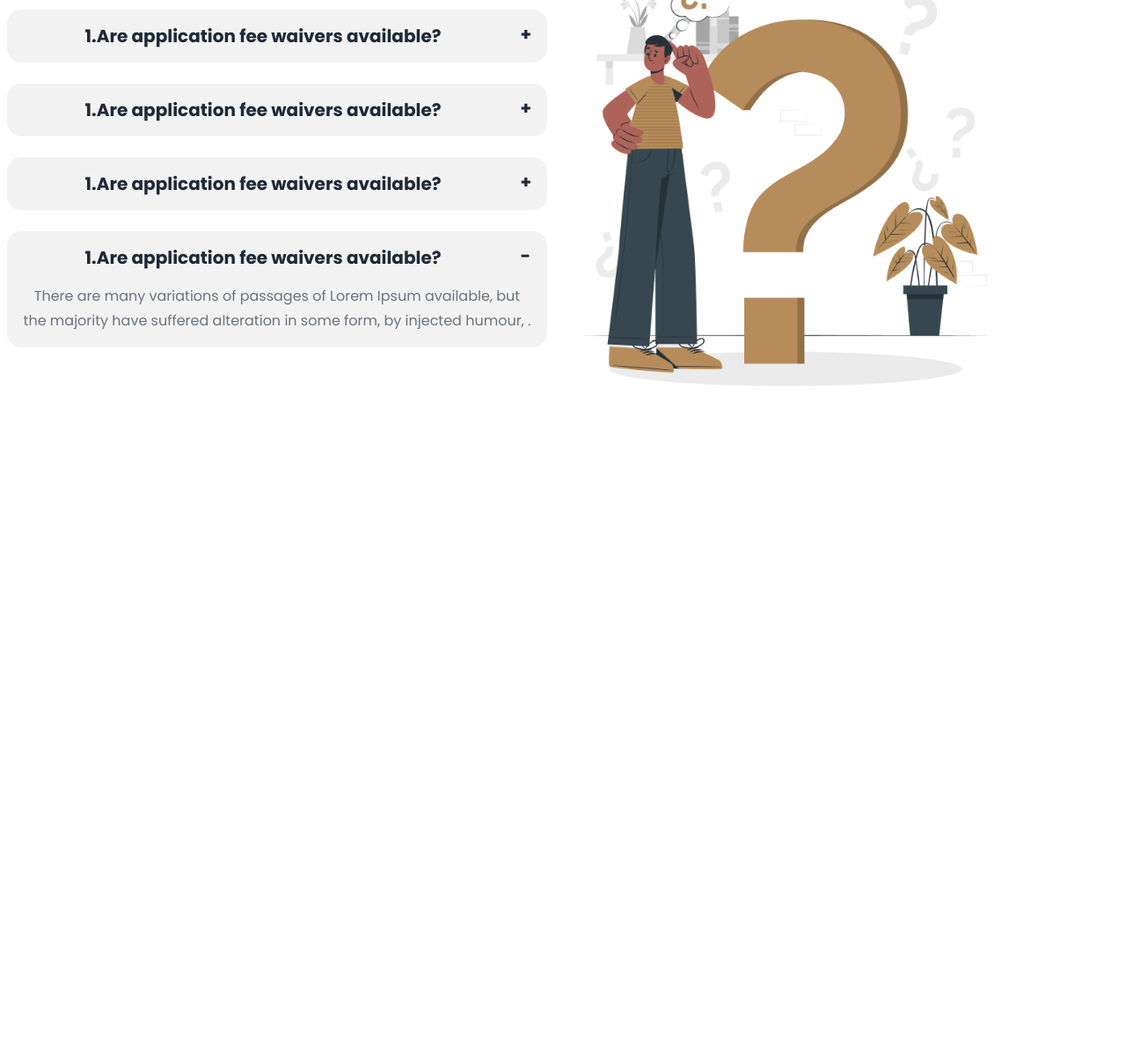
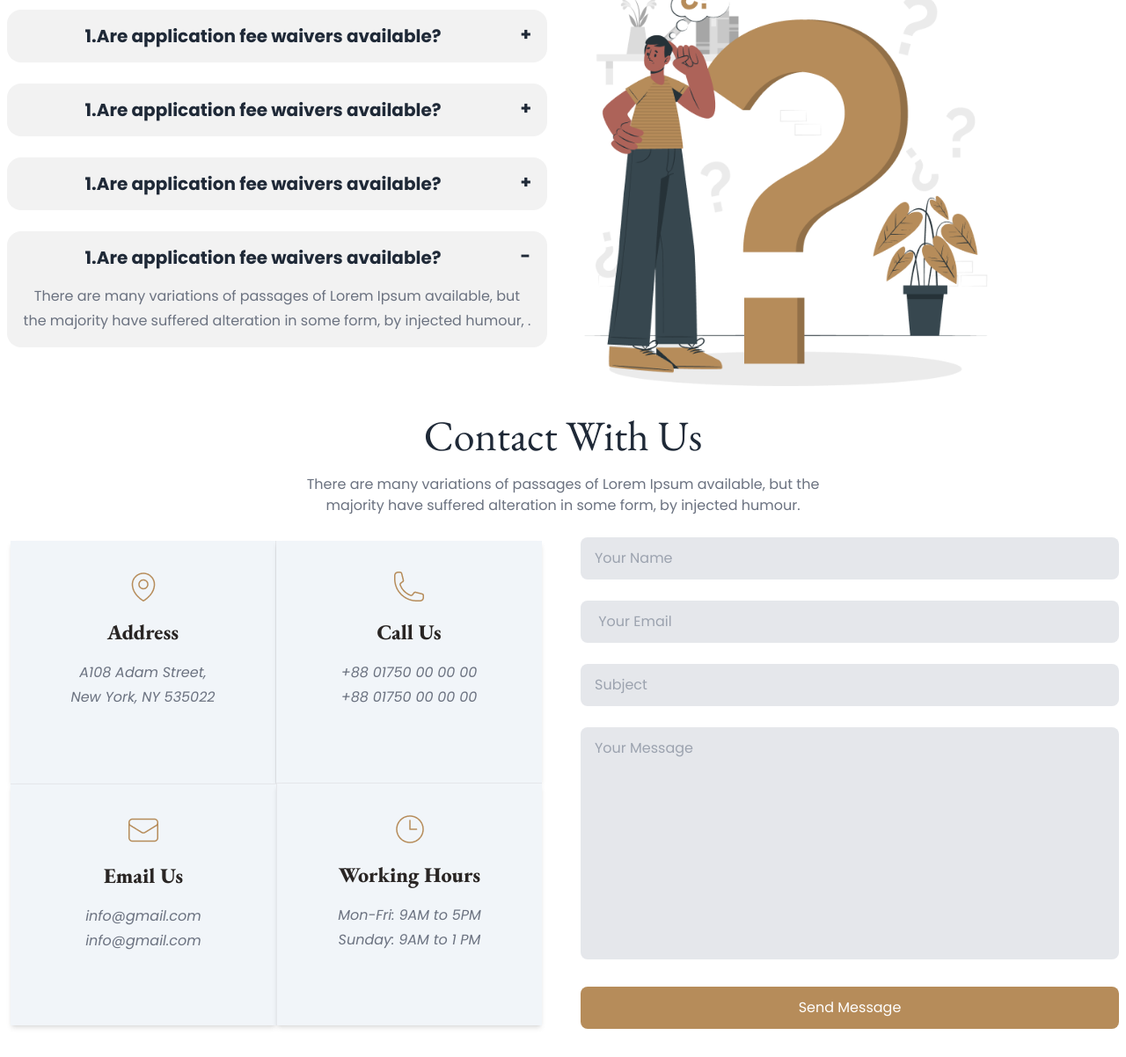
Before and after one commit to rjriajul1/legal-solution-project, a plain HTML site: page index.html in a window 1280 px wide. Shown: the part 1932-3134 px from the top of the page at 88% size. Before the commit the page ends 2379 px from the top, so only its background shows below. Drawn offline with nearby package versions, Linux system fonts and the light colour scheme.

Commit message:
addea new section

```diff
--- a/index.html
+++ b/index.html
@@ -15,12 +15,15 @@
         href="https://fonts.googleapis.com/css2?family=EB+Garamond:ital,wght@0,400..800;1,400..800&family=Poppins:ital,wght@0,100;0,200;0,300;0,400;0,500;0,600;0,700;0,800;0,900;1,100;1,200;1,300;1,400;1,500;1,600;1,700;1,800;1,900&display=swap"
         rel="stylesheet">
     <!-- font-awesome CDN -->
-        <link rel="stylesheet" href="https://cdnjs.cloudflare.com/ajax/libs/font-awesome/6.7.2/css/all.min.css" integrity="sha512-Evv84Mr4kqVGRNSgIGL/F/aIDqQb7xQ2vcrdIwxfjThSH8CSR7PBEakCr51Ck+w+/U6swU2Im1vVX0SVk9ABhg==" crossorigin="anonymous" referrerpolicy="no-referrer" />
+    <link rel="stylesheet" href="https://cdnjs.cloudflare.com/ajax/libs/font-awesome/6.7.2/css/all.min.css"
+        integrity="sha512-Evv84Mr4kqVGRNSgIGL/F/aIDqQb7xQ2vcrdIwxfjThSH8CSR7PBEakCr51Ck+w+/U6swU2Im1vVX0SVk9ABhg=="
+        crossorigin="anonymous" referrerpolicy="no-referrer" />
     <style>
-            .poppines-font{
+        .poppines-font {
             font-family: "Poppins", serif;
         }
-            .garamond-font{
+
+        .garamond-font {
             font-family: "EB Garamond", serif;
 
         }
@@ -59,7 +62,7 @@
                             <li><a>Home</a></li>
                             <li>
                                 <details>
-                                    <summary >Services</summary>
+                                    <summary>Services</summary>
                                     <ul class="p-2">
                                         <li><a>Submenu 1</a></li>
                                         <li><a>Submenu 2</a></li>
@@ -154,12 +157,15 @@
             <div class="hero my-6  md:min-h-[550px] bg-[url('./images/banner.png')] bg-center  bg-cover md:rounded-lg ">
                 <div class="hero-content text-center ">
                     <div class="space-y-3">
-                    <h1 class="text-4xl md:text-7xl font-extrabold garamond-font text-white">We Provide Effective <br> Legal Solutions</h1>
+                        <h1 class="text-4xl md:text-7xl font-extrabold garamond-font text-white">We Provide Effective
+                            <br> Legal Solutions</h1>
                         <p class=" md:w-4/5 md:mx-auto md:p-4 text-stone-300 ">
-                        There are many variations of passages of Lorem Ipsum available, but the majority have suffered alteration in some form, by injected humour.
+                            There are many variations of passages of Lorem Ipsum available, but the majority have
+                            suffered alteration in some form, by injected humour.
                         </p>
                         <form>
-                        <input class=" me-3 py-[11px] my-2 md:w-4/6  rounded-md" type="text" placeholder="Search your Services">
+                            <input class=" me-3 py-[11px] my-2 md:w-4/6  rounded-md" type="text"
+                                placeholder="Search your Services">
                             <button class="btn bg-justice-primary text-white border-none">Search</button>
                         </form>
                     </div>
@@ -176,17 +182,20 @@
         <section class="text-center my-10 lg:my-20 ">
             <div class="">
                 <h1 class="text-4xl md:text-5xl mb-5 garamond-font">The Legal Practice Area</h1>
-                <p class="text-gray-500 md:w-3/4 lg:w-1/2 mx-auto my-4 md:my-10">There are many variations of passages of Lorem Ipsum available, but the majority have suffered alteration in some form, by injected humour.</p>
+                <p class="text-gray-500 md:w-3/4 lg:w-1/2 mx-auto my-4 md:my-10">There are many variations of passages
+                    of Lorem Ipsum available, but the majority have suffered alteration in some form, by injected
+                    humour.</p>
             </div>
             <!-- card section start -->
-            <div class=" grid lg:gap-0 gap-4  grid-cols-1 px-4 md:grid-cols-2 lg:grid-cols-3 " >
+            <div class=" grid lg:gap-0 gap-4  grid-cols-1 px-4 md:grid-cols-2 lg:grid-cols-3 ">
 
                 <!-- card one start  -->
                 <div class=" bg-base-100 max-w-[400px] shadow-md lg:shadow-none mx-auto  ">
                     <div class="card-body">
                         <div> <img class="mx-auto" src="images/business.png" alt=""></div>
                         <h2 class="text-3xl font-extrabold garamond-font my-3">Business Law</h2>
-                      <p class="text-gray-500">There are many variations of passages of Lorem Ipsum available, but the majority have suffered alteration in some form, by injected humour.</p>
+                        <p class="text-gray-500">There are many variations of passages of Lorem Ipsum available, but the
+                            majority have suffered alteration in some form, by injected humour.</p>
                         <div class="my-3 ">
                             <i class="fa-solid fa-arrow-right bg-justice-primary px-3 py-3 text-white rounded-full"></i>
                         </div>
@@ -195,11 +204,13 @@
                 <!-- card one end -->
 
                 <!-- card two start  -->
-                <div class=" lg:bg-gradient-to-t from-stone-50 to-stone-200 lg:border lg:border-t-0 shadow-md lg:shadow-none max-w-[400px] mx-auto ">
+                <div
+                    class=" lg:bg-gradient-to-t from-stone-50 to-stone-200 lg:border lg:border-t-0 shadow-md lg:shadow-none max-w-[400px] mx-auto ">
                     <div class="card-body  ">
                         <div> <img class="mx-auto" src="images/criminal.png" alt=""></div>
                         <h2 class="text-3xl font-extrabold garamond-font my-3">Criminal Law</h2>
-                      <p class="text-gray-500">There are many variations of passages of Lorem Ipsum available, but the majority have suffered alteration in some form, by injected humour.</p>
+                        <p class="text-gray-500">There are many variations of passages of Lorem Ipsum available, but the
+                            majority have suffered alteration in some form, by injected humour.</p>
                         <div class="my-3 ">
                             <i class="fa-solid fa-arrow-right bg-justice-primary px-3 py-3 text-white rounded-full"></i>
                         </div>
@@ -212,7 +223,8 @@
                     <div class="card-body  ">
                         <div> <img class="mx-auto" src="images/child.png" alt=""></div>
                         <h2 class="text-3xl font-extrabold garamond-font my-3">Child Support</h2>
-                      <p class="text-gray-500">There are many variations of passages of Lorem Ipsum available, but the majority have suffered alteration in some form, by injected humour.</p>
+                        <p class="text-gray-500">There are many variations of passages of Lorem Ipsum available, but the
+                            majority have suffered alteration in some form, by injected humour.</p>
                         <div class="my-3 ">
                             <i class="fa-solid fa-arrow-right bg-justice-primary px-3 py-3 text-white rounded-full"></i>
                         </div>
@@ -227,7 +239,8 @@
                     <div class="card-body  ">
                         <div> <img class="mx-auto" src="images/education.png" alt=""></div>
                         <h2 class="text-3xl font-extrabold garamond-font my-3">Education Law</h2>
-                      <p class="text-gray-500">There are many variations of passages of Lorem Ipsum available, but the majority have suffered alteration in some form, by injected humour.</p>
+                        <p class="text-gray-500">There are many variations of passages of Lorem Ipsum available, but the
+                            majority have suffered alteration in some form, by injected humour.</p>
                         <div class="my-3 ">
                             <i class="fa-solid fa-arrow-right bg-justice-primary px-3 py-3 text-white rounded-full"></i>
                         </div>
@@ -241,7 +254,8 @@
                     <div class="card-body  ">
                         <div> <img class="mx-auto" src="images/divorce.png" alt=""></div>
                         <h2 class="text-3xl font-extrabold garamond-font my-3">Divorce Law</h2>
-                      <p class="text-gray-500">There are many variations of passages of Lorem Ipsum available, but the majority have suffered alteration in some form, by injected humour.</p>
+                        <p class="text-gray-500">There are many variations of passages of Lorem Ipsum available, but the
+                            majority have suffered alteration in some form, by injected humour.</p>
                         <div class="my-3 ">
                             <i class="fa-solid fa-arrow-right bg-justice-primary px-3 py-3 text-white rounded-full"></i>
                         </div>
@@ -254,7 +268,8 @@
                     <div class="card-body  ">
                         <div> <img class="mx-auto" src="images/tax.png" alt=""></div>
                         <h2 class="text-3xl font-extrabold garamond-font my-3">Tax Law</h2>
-                      <p class="text-gray-500">There are many variations of passages of Lorem Ipsum available, but the majority have suffered alteration in some form, by injected humour.</p>
+                        <p class="text-gray-500">There are many variations of passages of Lorem Ipsum available, but the
+                            majority have suffered alteration in some form, by injected humour.</p>
                         <div class="my-3 ">
                             <i class="fa-solid fa-arrow-right bg-justice-primary px-3 py-3 text-white rounded-full"></i>
                         </div>
@@ -283,7 +298,8 @@
         <section class="text-center">
             <div class="my-8">
                 <h1 class="text-4xl md:text-5xl mb-5 garamond-font ">Frequently Asked Any Questions</h1>
-                <p class="text-gray-500 mx-auto lg:w-1/2">There are many variations of passages of Lorem Ipsum available, but the majority have suffered alteration in some form, by injected humour.</p>
+                <p class="text-gray-500 mx-auto lg:w-1/2">There are many variations of passages of Lorem Ipsum
+                    available, but the majority have suffered alteration in some form, by injected humour.</p>
             </div>
             <!-- question section -->
             <div class="grid grid-cols-1 lg:grid-cols-2 items-center gap-5">
@@ -294,40 +310,105 @@
                         <input type="radio" name="my-accordion-3" checked="checked" />
                         <div class="collapse-title text-xl  font-bold">1.Are application fee waivers available?</div>
                         <div class="collapse-content">
-                          <p class="text-gray-500 leading-7">There are many variations of passages of Lorem Ipsum available, but the majority have suffered alteration in some form, by injected humour, . </p>
+                            <p class="text-gray-500 leading-7">There are many variations of passages of Lorem Ipsum
+                                available, but the majority have suffered alteration in some form, by injected humour, .
+                            </p>
                         </div>
                     </div>
                     <div class="collapse collapse-plus bg-base-200">
                         <input type="radio" name="my-accordion-3" checked="checked" />
                         <div class="collapse-title text-xl  font-bold">1.Are application fee waivers available?</div>
                         <div class="collapse-content">
-                          <p class="text-gray-500 leading-7">There are many variations of passages of Lorem Ipsum available, but the majority have suffered alteration in some form, by injected humour, . </p>
+                            <p class="text-gray-500 leading-7">There are many variations of passages of Lorem Ipsum
+                                available, but the majority have suffered alteration in some form, by injected humour, .
+                            </p>
                         </div>
                     </div>
                     <div class="collapse collapse-plus bg-base-200">
                         <input type="radio" name="my-accordion-3" checked="checked" />
                         <div class="collapse-title text-xl  font-bold">1.Are application fee waivers available?</div>
                         <div class="collapse-content">
-                          <p class="text-gray-500 leading-7">There are many variations of passages of Lorem Ipsum available, but the majority have suffered alteration in some form, by injected humour, . </p>
+                            <p class="text-gray-500 leading-7">There are many variations of passages of Lorem Ipsum
+                                available, but the majority have suffered alteration in some form, by injected humour, .
+                            </p>
                         </div>
                     </div>
                     <div class="collapse collapse-plus bg-base-200">
                         <input type="radio" name="my-accordion-3" checked="checked" />
                         <div class="collapse-title text-xl  font-bold">1.Are application fee waivers available?</div>
                         <div class="collapse-content">
-                          <p class="text-gray-500 leading-7 ">There are many variations of passages of Lorem Ipsum available, but the majority have suffered alteration in some form, by injected humour, . </p>
+                            <p class="text-gray-500 leading-7 ">There are many variations of passages of Lorem Ipsum
+                                available, but the majority have suffered alteration in some form, by injected humour, .
+                            </p>
                         </div>
                     </div>
 
                 </div>
                 <!-- img  -->
                 <div class="p-2">
-                     <img class="md:max-w-[470px]"  src="images/faq.png" alt="">
+                    <img class="md:max-w-[470px]" src="images/faq.png" alt="">
                 </div>
 
             </div>
         </section>
         <!-- frequently asked question section end here -->
+
+        <!-- contact section start here -->
+        <section class="text-center my-6">
+            <div>
+                <h1 class="text-4xl md:text-5xl mb-5 garamond-font">Contact With Us</h1>
+                <p class=" text-gray-500 mx-auto lg:w-1/2">There are many variations of passages of Lorem Ipsum
+                    available, but the majority have suffered alteration in some form, by injected humour.</p>
+            </div>
+            <!-- contact information  -->
+            <div class="grid grid-cols-1 lg:grid-cols-2 gap-6 mt-4">
+                <!-- contact address -->
+                <div class="grid grid-cols-2 sm:gap-0 gap-2 p-3 ">
+                    <div class="bg-slate-100 shadow-md lg:p-8 p-4 md:border-r">
+                        <img class="mx-auto" src="images/location.png" alt="">
+                        <h2 class="text-stone-800 font-extrabold garamond-font my-4 text-2xl">Address</h2>
+                        <address class="text-gray-500 leading-7">A108 Adam Street, <br>
+                            New York, NY 535022</address>
+                    </div>
+                    <div class="bg-slate-100 shadow-md lg:p-8 p-4 md:border-b">
+                        <img class="mx-auto" src="images/call.png" alt="">
+                        <h2 class="text-stone-800 font-extrabold garamond-font my-4 text-2xl">Call Us</h2>
+                        <address class="text-gray-500 leading-7">+88 01750 00 00 00
+                            <br>
+                            +88 01750 00 00 00</address>
+                    </div>
+                    <div class="bg-slate-100 shadow-md lg:p-8 p-4 md:border-t">
+                        <img class="mx-auto" src="images/email.png" alt="">
+                        <h2 class="text-stone-800 font-extrabold garamond-font my-4 text-2xl">Email Us</h2>
+                        <address class="text-gray-500 leading-7">info@gmail.com
+                             <br>
+                            info@gmail.com</address>
+                    </div>
+                    <div class="bg-slate-100 shadow-md lg:p-8 p-4 md:border-l">
+                        <img class="mx-auto" src="images/time.png" alt="">
+                        <h2 class="text-stone-800 font-extrabold garamond-font my-4 text-2xl">Working Hours</h2>
+                        <address class="text-gray-500 leading-7">Mon-Fri: 9AM to 5PM <br>
+                            Sunday: 9AM to 1 PM</address>
+                    </div>
+                </div>
+                <!-- input fill -->
+                <div>
+                    <form class="space-y-6 p-2" >
+                        <input class="bg-gray-200 w-full rounded-lg px-4 py-3" type="text" placeholder="Your Name">
+                        <br>
+                        <input class="bg-gray-200 w-full rounded-lg px-4 py-3" type="email" name="" id="   " placeholder=" Your Email">
+                        <br>
+                        <input class="bg-gray-200 w-full rounded-lg px-4 py-3" type="text" placeholder="Subject">
+                        <br>
+                        <textarea class="resize-none bg-gray-200 w-full rounded-lg px-4 py-3" cols="20" rows="10" name="" placeholder="Your Message" id=""></textarea>
+                        <br>
+                        <input class="text-white bg-justice-primary w-full rounded-lg px-4 py-3" type="submit" value="Send Message">
+                    </form>
+                </div>
+
+            </div>
+        </section>
+        <!-- contact section end here -->
 
     </main>
     <!-- main section end here -->
```
Lines whose indentation alone changed are shown as unchanged.
